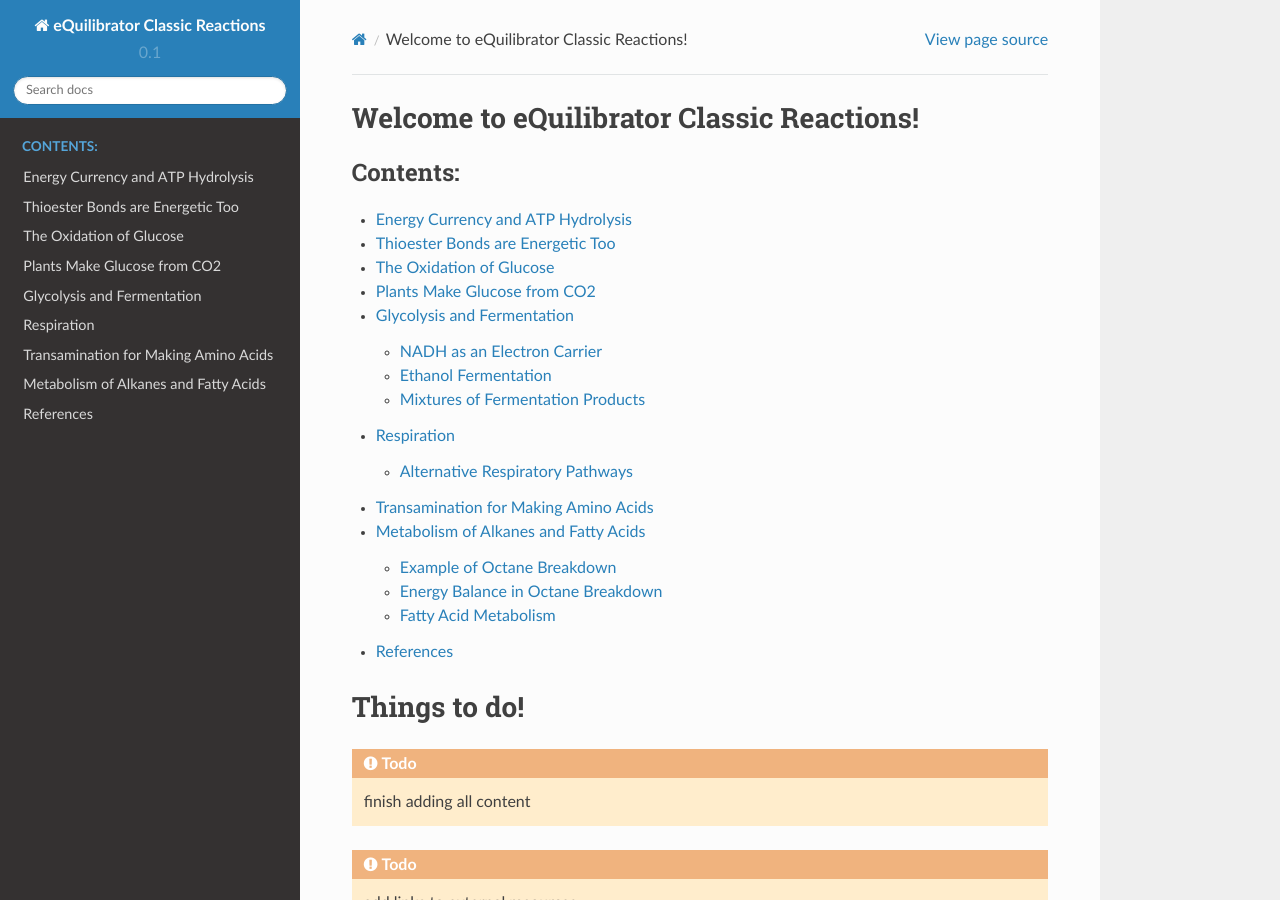
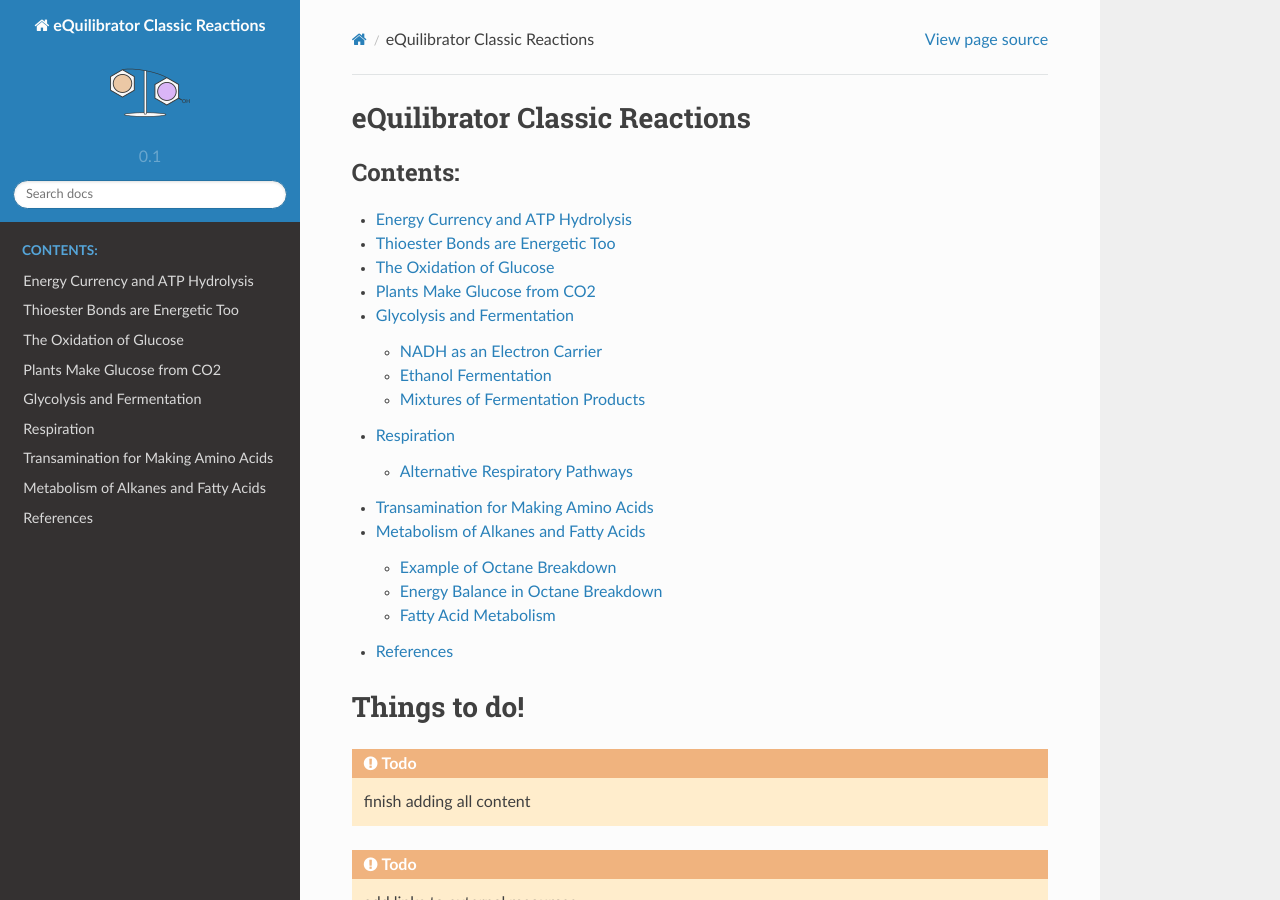
Before and after one commit to eladnoor/equilibrator, a Sphinx documentation site: the page built from classic_rxns/source/index.rst, in a window 1280 px wide and 900 px high. Built offline with Sphinx 7.4.7 and the Read the Docs theme 2.0.0, drawn with Linux system fonts in a browser that asks for light colours.

Commit message:
Add logo.

```diff
--- a/classic_rxns/source/conf.py
+++ b/classic_rxns/source/conf.py
@@ -105,7 +105,7 @@ html_theme_path = [sphinx_rtd_theme.get_html_theme_path()]
 # relative to this directory. They are copied after the builtin static files,
 # so a file named "default.css" will overwrite the builtin "default.css".
 html_static_path = ['_static']
-
+html_logo = '_static/_images/equilibrator_logo_80px.png'
 
 # -- Options for HTMLHelp output ------------------------------------------
 
--- a/classic_rxns/source/index.rst
+++ b/classic_rxns/source/index.rst
@@ -3,7 +3,7 @@
    You can adapt this file completely to your liking, but it should at least
    contain the root `toctree` directive.
 
-Welcome to eQuilibrator Classic Reactions!
+eQuilibrator Classic Reactions
 ==========================================================
 
 .. toctree::
```
Also changed, not shown: classic_rxns/source/_static/_images/equilibrator_logo_80px.png (added), 15 other files.
